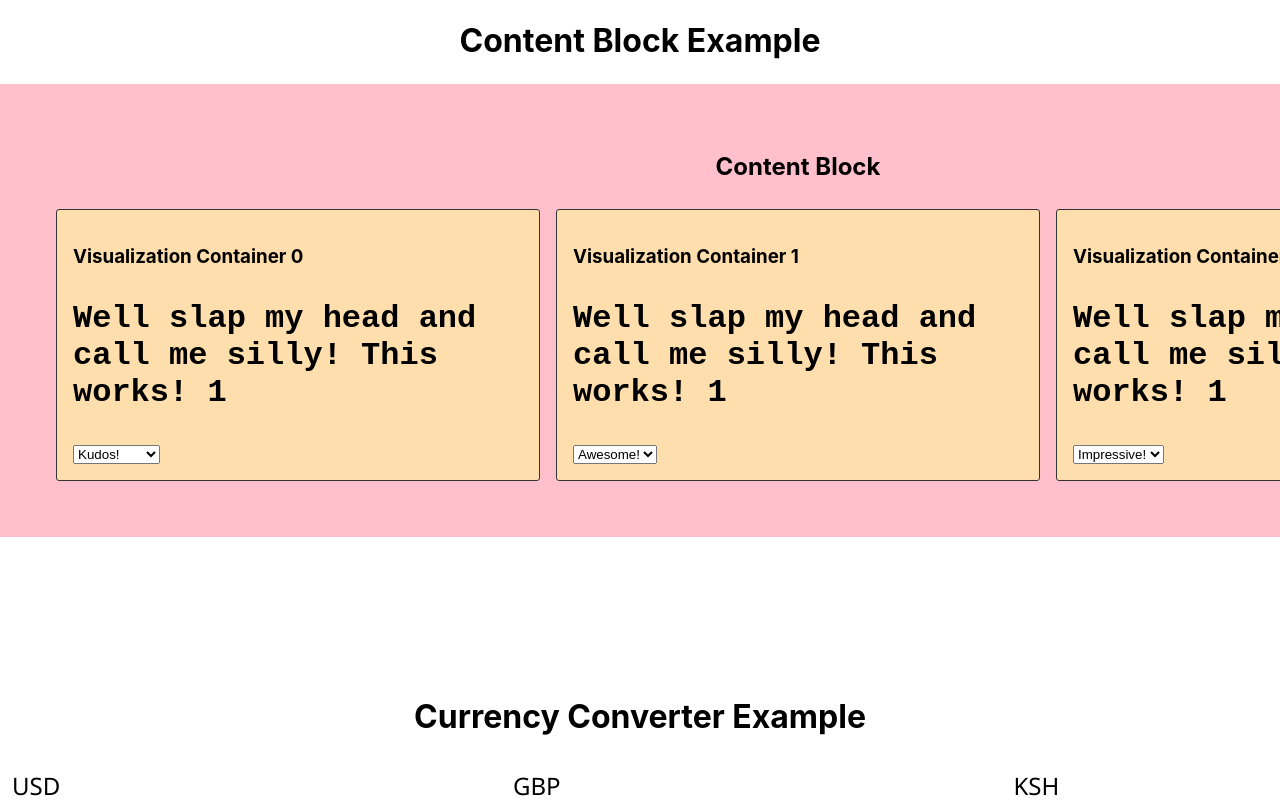
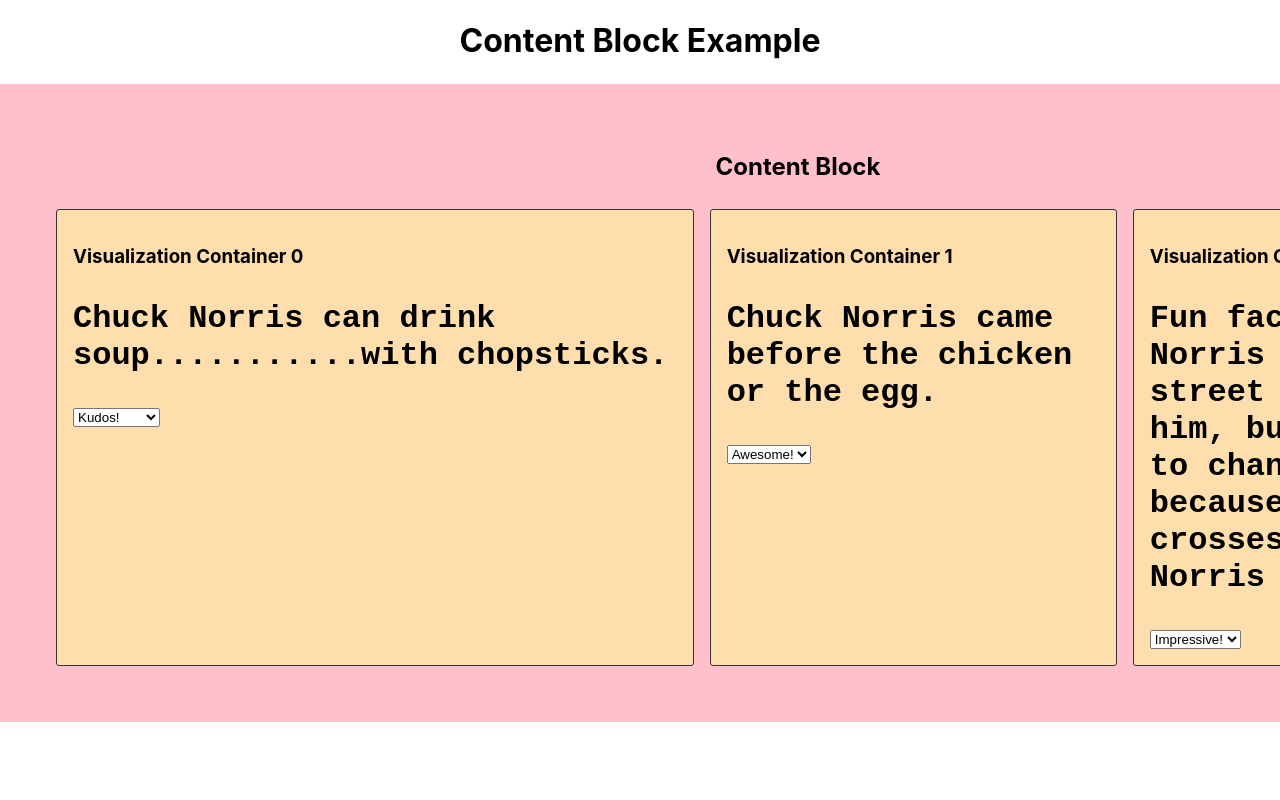
Before and after one commit to msschambach/reactjs-component-message-passing, a React (Create React App) app: page / in a window 1280 px wide. Shown: the top 800 px of the page. Built offline with nearby package versions, Linux system fonts and the light colour scheme.

Commit message:
updated visualization content

```diff
--- a/src/resources/data/visualization_containers.js
+++ b/src/resources/data/visualization_containers.js
@@ -4,19 +4,19 @@ export default [
             type: "plaintext",
             title: "Kudos!",
             group: "group1",
-            message: "Well slap my head and call me silly! This works! 1"
+            message: "Chuck Norris can drink soup...........with chopsticks."
         },
         {
             type: "plaintext",
             title: "Well Done!",
             group: "group2",
-            message: "Well slap my head and call me silly! This works! 2"
+            message: "Holy guacamole! It works!"
         },
         {
             type: "plaintext",
             title: "Bravo!",
             group: "group3",
-            message: "Well slap my head and call me silly! This works! 3"
+            message: "Well slap my head and call me silly! It still works!"
         }
     ],
     [
@@ -24,19 +24,19 @@ export default [
             type: "plaintext",
             title: "Awesome!",
             group: "group1",
-            message: "Well slap my head and call me silly! This works! 1"
+            message: "Chuck Norris came before the chicken or the egg."
         },
         {
             type: "plaintext",
             title: "Excellent!",
             group: "group2",
-            message: "Well slap my head and call me silly! This works! 2"
+            message: "Holy guacamole! It works!"
         },
         {
             type: "plaintext",
             title: "Sublime!",
             group: "group3",
-            message: "Well slap my head and call me silly! This works! 3"
+            message: "Well slap my head and call me silly! It still works!"
         },
     ],
     [
@@ -44,19 +44,19 @@ export default [
             type: "plaintext",
             title: "Impressive!",
             group: "group1",
-            message: "Well slap my head and call me silly! This works! 1"
+            message: "Fun fact: Chuck Norris once had a street named after him, but they had to change the name because nobody crosses chuck Norris and lives"
         },
         {
             type: "plaintext",
             title: "Brilliant!",
             group: "group2",
-            message: "Well slap my head and call me silly! This works! 2"
+            message: "Holy guacamole! It works!"
         },
         {
             type: "plaintext",
             title: "Amazing!",
             group: "group3",
-            message: "Well slap my head and call me silly! This works! 3"
+            message: "Well slap my head and call me silly! It still works!"
         },
     ]
 ]
```
